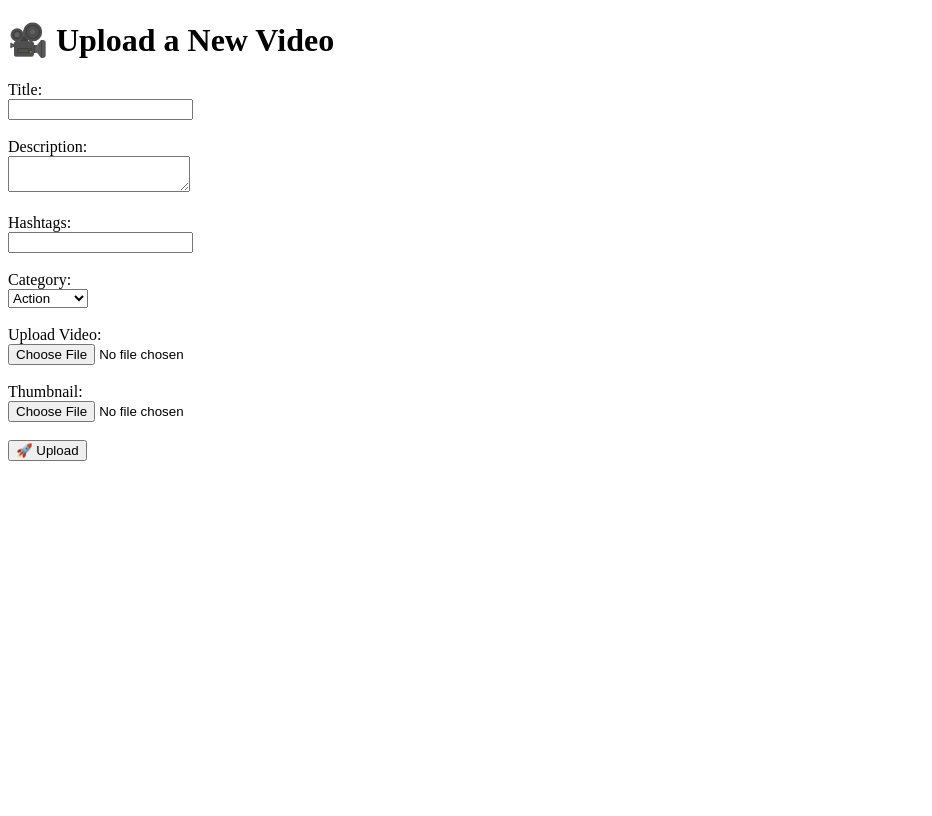
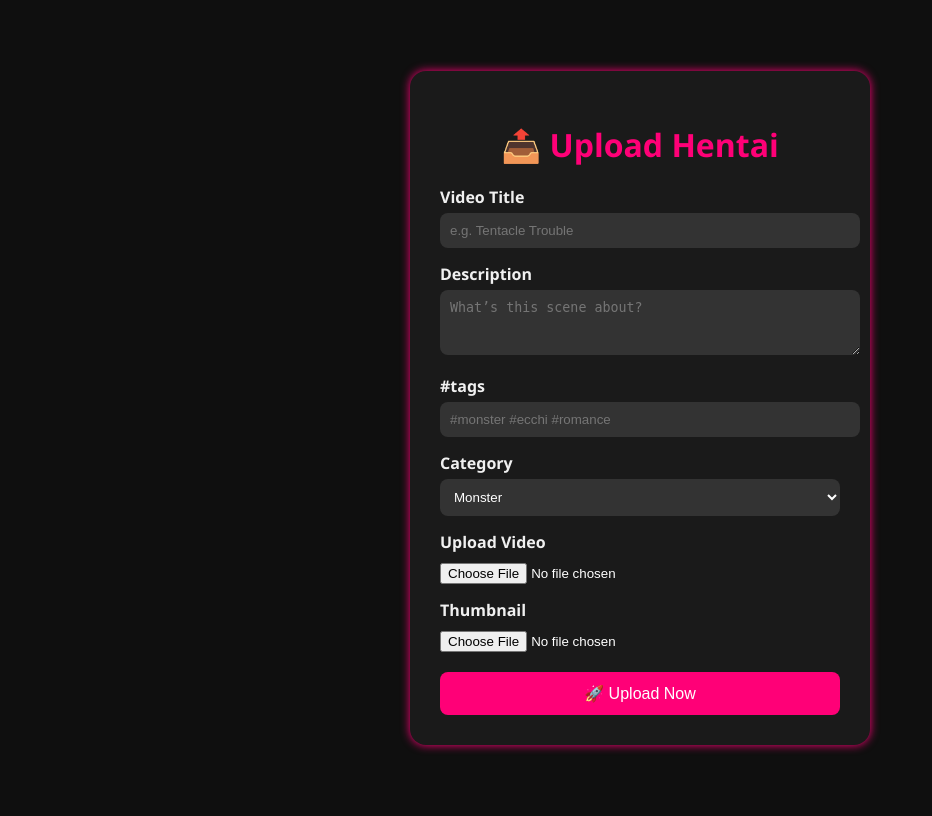
Before and after one commit to itsleo4/HentaiLust3D, a Flask app: page /upload in a window 1280 px wide. Shown: the whole page, without its empty margins (0-932 px from the left). Before the commit the page ends 461 px from the top, so only its background shows below. Run offline with Flask 3, Linux system fonts and the light colour scheme; some libraries are stand-ins or nearby versions.

Commit message:
Added upload.html template

```diff
--- a/app/templates/upload.html
+++ b/app/templates/upload.html
@@ -1,34 +1,95 @@
 <!DOCTYPE html>
 <html>
 <head>
-  <title>Upload Your Video</title>
+  <title>🎥 Upload Your Hentai Video</title>
+  <style>
+    body {
+      background: #0f0f0f;
+      color: #f0f0f0;
+      font-family: 'Segoe UI', sans-serif;
+      display: flex;
+      justify-content: center;
+      align-items: center;
+      height: 100vh;
+    }
+    .upload-box {
+      background: #1a1a1a;
+      padding: 30px;
+      border-radius: 16px;
+      box-shadow: 0 0 10px #ff0077;
+      width: 400px;
+    }
+    h1 {
+      text-align: center;
+      margin-bottom: 20px;
+      color: #ff0077;
+    }
+    label {
+      display: block;
+      margin-top: 15px;
+      font-weight: bold;
+    }
+    input[type="text"],
+    textarea,
+    select {
+      width: 100%;
+      padding: 10px;
+      margin-top: 5px;
+      border: none;
+      border-radius: 8px;
+      background: #333;
+      color: white;
+    }
+    input[type="file"] {
+      margin-top: 10px;
+      color: white;
+    }
+    button {
+      margin-top: 20px;
+      width: 100%;
+      padding: 12px;
+      background: #ff0077;
+      border: none;
+      border-radius: 8px;
+      color: white;
+      font-size: 16px;
+      cursor: pointer;
+      transition: background 0.3s ease;
+    }
+    button:hover {
+      background: #ff3399;
+    }
+  </style>
 </head>
 <body>
-  <h1>🎥 Upload a New Video</h1>
-  <form method="POST" enctype="multipart/form-data">
-    <label>Title:</label><br>
-    <input type="text" name="title"><br><br>
+  <div class="upload-box">
+    <h1>📤 Upload Hentai</h1>
+    <form method="POST" enctype="multipart/form-data">
+      <label>Video Title</label>
+      <input type="text" name="title" placeholder="e.g. Tentacle Trouble">
 
-    <label>Description:</label><br>
-    <textarea name="description"></textarea><br><br>
+      <label>Description</label>
+      <textarea name="description" rows="3" placeholder="What’s this scene about?"></textarea>
 
-    <label>Hashtags:</label><br>
-    <input type="text" name="hashtags"><br><br>
+      <label>#tags</label>
+      <input type="text" name="hashtags" placeholder="#monster #ecchi #romance">
 
-    <label>Category:</label><br>
-    <select name="category">
-      <option value="action">Action</option>
-      <option value="romance">Romance</option>
-      <option value="horror">Horror</option>
-    </select><br><br>
+      <label>Category</label>
+      <select name="category">
+        <option value="monster">Monster</option>
+        <option value="school">School</option>
+        <option value="femdom">Femdom</option>
+        <option value="romance">Romance</option>
+      </select>
 
-    <label>Upload Video:</label><br>
-    <input type="file" name="video"><br><br>
+      <label>Upload Video</label>
+      <input type="file" name="video">
 
-    <label>Thumbnail:</label><br>
-    <input type="file" name="thumbnail"><br><br>
+      <label>Thumbnail</label>
+      <input type="file" name="thumbnail">
 
-    <button type="submit">🚀 Upload</button>
-  </form>
+      <button type="submit">🚀 Upload Now</button>
+    </form>
+  </div>
 </body>
 </html>
```
